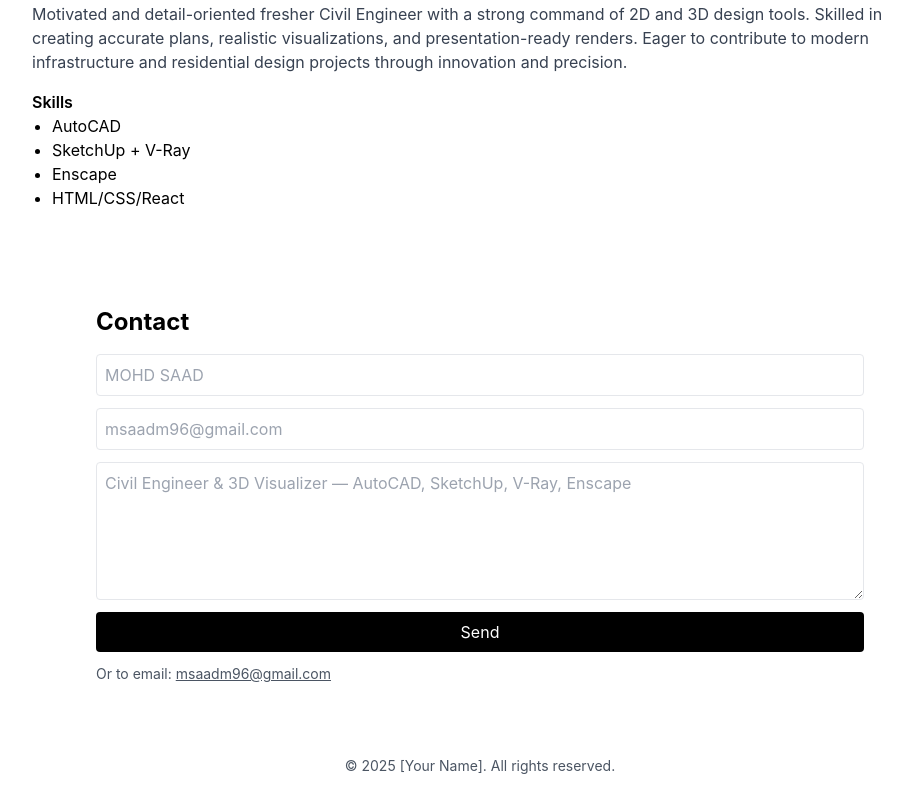
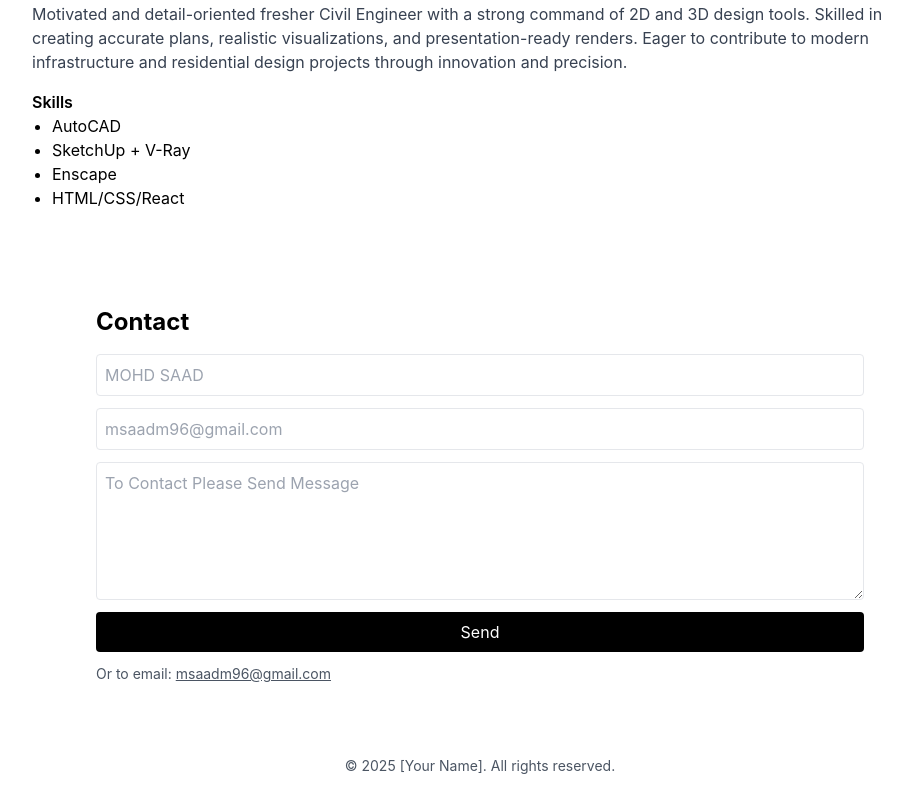
Before and after one commit to mohdsaad96/Myportfolio, a React (Vite) app: page / in a window 1280 px wide. Shown: the part 1318-2118 px from the top of the page, without its empty margins (160-1072 px from the left). Built offline with nearby package versions, Linux system fonts and the light colour scheme.

Commit message:
Update textarea placeholder in Contact form

```diff
--- a/src/components/Contact.jsx
+++ b/src/components/Contact.jsx
@@ -8,7 +8,7 @@ export default function Contact(){
         <form action="https://formspree.io/f/xanykyqb" method="POST" className="grid grid-cols-1 gap-3">
           <input name="name" placeholder="MOHD SAAD" className="border p-2 rounded" required/>
           <input name="email" placeholder="msaadm96@gmail.com" className="border p-2 rounded" type="email" required/>
-          <textarea name="message" placeholder="Civil Engineer & 3D Visualizer — AutoCAD, SketchUp, V-Ray, Enscape" className="border p-2 rounded" rows="5" required/>
+          <textarea name="message" placeholder="To Contact Please Send Message" className="border p-2 rounded" rows="5" required/>
           <button type="submit" className="px-4 py-2 bg-black text-white rounded">Send</button>
         </form>
         <p className="mt-3 text-sm text-gray-600">Or to email: <a href="mailto:msaadm96@gmail.com" className="underline">msaadm96@gmail.com</a></p>
```
